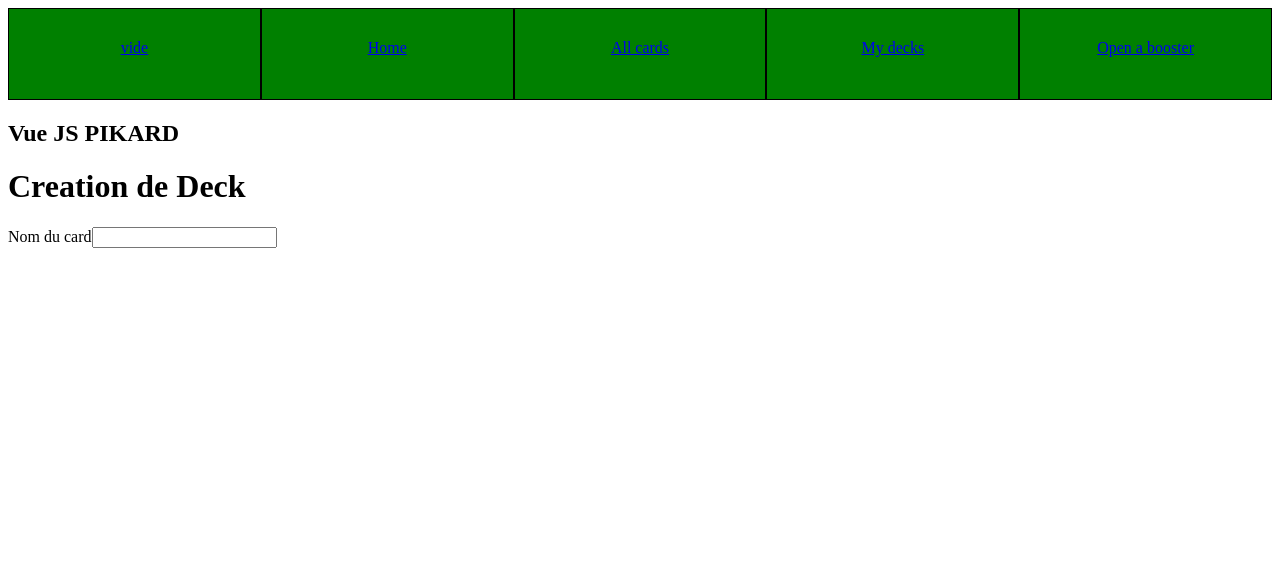
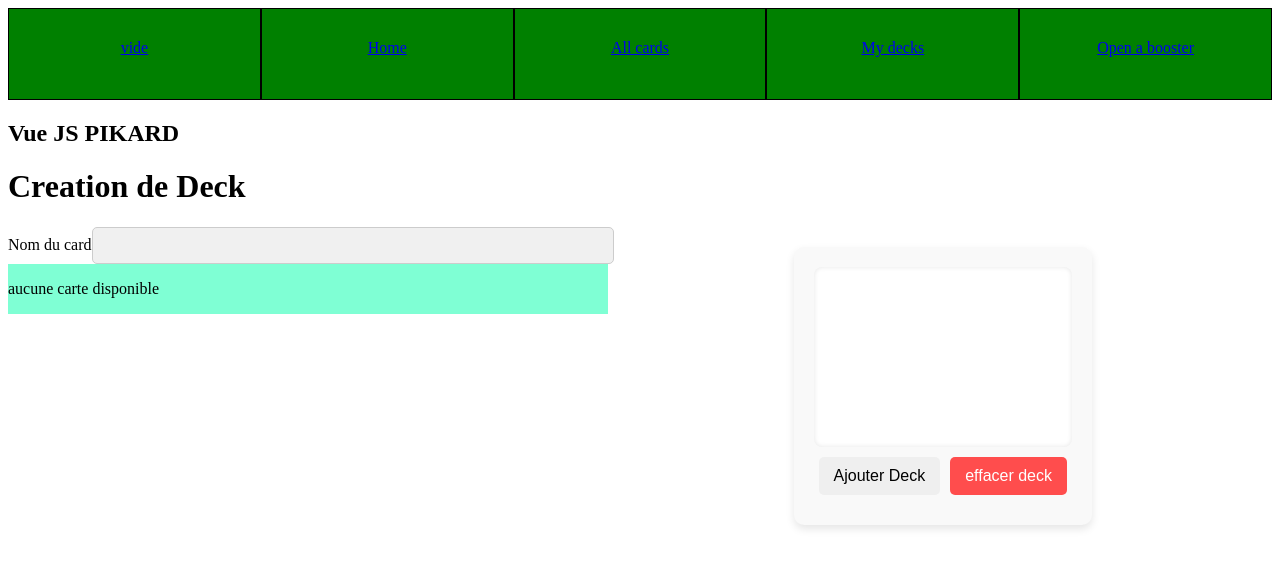
Before and after one commit to simson5/Pikachu, a Vue app in the folder Pikard/: page /deckAdd in a window 1280 px wide. Shown: the top 568 px of the page. Built offline with nearby package versions, Linux system fonts and the light colour scheme.

Commit message:
il rest que echanger 4 cartes

```diff
--- a/Pikard/package.json
+++ b/Pikard/package.json
@@ -14,6 +14,7 @@
   },
   "devDependencies": {
     "@vitejs/plugin-vue": "^5.2.1",
+    "sass-embedded": "^1.86.0",
     "vite": "^6.1.0",
     "vite-plugin-vue-devtools": "^7.7.2"
   }
--- a/Pikard/src/components/BoosterOpening.vue
+++ b/Pikard/src/components/BoosterOpening.vue
@@ -18,7 +18,7 @@ const fetchOpening = async () => {
     let idPokemon = await boosterService.getRandomCard(id);
     opening.value = await cardService.getCard(idPokemon);
     console.log(opening.value, "sisi");
-    localStorageP.setLocalStorageCards(opening.value);
+    localStorageP.setLocalStorageCards("pikachu",opening.value);
 }
 
 onMounted(fetchOpening);
--- a/Pikard/src/components/DeckAdd.vue
+++ b/Pikard/src/components/DeckAdd.vue
@@ -1,45 +1,222 @@
 <script setup>
-import { ref } from 'vue';
+import { ref, onMounted } from 'vue';
 import { DeckService } from '../services/DeckService.js';
+import { LocalStorageService } from '../services/LocalStorageService';
+import MonDeck from './MonDeck.vue';
 
 const cards = ref([]);
-const cardName = defineModel()
-// a effacer et regarder ds cours pour comment on fait
-//const nom = ref({});
+const deck = ref([]);
+const cardName = defineModel();
+const localStorageP = new LocalStorageService();
+deck.value = localStorageP.getLocalStorageCards("deck");
+cards.value = localStorageP.getLocalStorageCards("pikachu");
 
 const deckService = new DeckService("https://67b8eac151192bd378dc35a6.mockapi.io/decks");
 
 const addDeck = async() => {
-    //console.log(deck.value, "deck ajouté");
-    //console.log(nom.value, "name");
-    const card = await deckService.rechercheCard(cardName);
-    cards.value.pop();
-    cards.value.push(card);
-    //deck.name = deck.value;
+    //const card = await deckService.rechercheCard(cardName);
+    //const card = localStorageP.searchCards("pikachu",cardName._value);
+    //cards.value.pop();
+    cards.value = localStorageP.searchCards("pikachu",cardName._value);
+    console.log(cards.value, "deck avant ajout");
+    //cards.value.push(card);
     console.log(cards.value, "deck ajouté");
-    //console.log(deck.value.name, "name");
-    //ApiService.postCards(deck.value);
+
+
+    const inputDeRecherche = document.querySelector(".input-recherche");
+    const derulant = document.querySelector(".listDerulant");
+
+    let rect = inputDeRecherche.getBoundingClientRect();
+
+    const compStyles = window.getComputedStyle(inputDeRecherche);
+
+    console.log(rect.left, "inputDeRecherche");
+    //left: ${rect.left}px; ${compStyles.width};
+    derulant.setAttribute('style', `background-color: rebeccapurple;`);
+    if(cardName._value.length == 0){
+        derulant.setAttribute('style', `background-color: aquamarine;`);
+    }
 }
 
+function addPokemon(card){
+    console.log(card.id, "selectioner");
+    deck.value.push({
+        id: card.id,
+        name: card.name,
+        image: card.image,
+    });
+    localStorageP.setLocalStorageCardsWithOutOcc("deck",deck.value);
+    console.log(deck.value, "deck ajoute");
+    cardName.value = "";
+    cards.value=localStorageP.getLocalStorageCards("pikachu");
+    const derulant = document.querySelector(".listDerulant");
+    derulant.setAttribute('style', `background-color: aquamarine;`);
+}
+
+const addPokemonInApi = async() => {
+    console.log(deck.value, "deck envoyer dans l'api");
+    let cards = [];
+    for (let i = 0; i < deck.value.length; i++) {
+        cards.push(deck.value[i].id.toString());
+    }
+
+    let randomNumber = Math.floor(Math.random() * 10) + 1;
+
+    console.log(cards, "cards envoyer dans l'api");
+    let jsonDeck = {
+        idUser: randomNumber,
+        name: "yupi",
+        cards: cards,
+    };
+    console.log(jsonDeck, "jsonDeck envoyer dans l'api");
+    await deckService.ajouterDeck(jsonDeck);
+}
+
+function deleteDeck(){
+    deck.value = [];
+    localStorageP.removeLocalStorageCards("deck");
+    console.log(deck.value, "deck effacer");
+}
 
 </script>
 
 <template>
     <h1>Creation de Deck</h1>
-    <!-- @submit.prevent="" -->
-    <form>
+    <div class="parent">
+
+    <section>
         <label for="name">Nom du card</label>
-        <!-- v-model="nom.name" -->
-        <input type="text" id="name" list="cards-list" v-model="cardName" @input="addDeck" />
-        <!-- <datalist id="cards-list">
-            <option v-if="cards[0]" v-for="card in cards" :key="card.id" :value="card.name"></option>
-        </datalist> -->
-        <ul v-if="cards[0]" v-for="card in cards[0]" :id="card.id">
-            <li> 8 {{card}}</li>
-        </ul>
-        <!-- <p v-else> recherche pokemon et ajout dans ton deck ecrivez ou moins 5 caracteres </p> -->
-        <!-- <button type="submit">Ajouter</button> -->
-    </form>
+        <input type="text" id="name" class="input-recherche" list="cards-list" v-model="cardName" @input="addDeck" />
+        <div class="listDerulant" id="derulant">
+            <button v-if="cards.length!=0" v-for="card in cards" :id="card.id" class="card-button" @click="addPokemon(card)">
+                <p>name: {{ card.name }}</p>
+                <img :src="`${card.image}/low.png`" alt="image non charger" class="card-image" />
+            </button>
+            <p v-else>aucune carte disponible</p>
+        </div>
+    </section>
 
-    <!-- <Card v-if="deck.length" v-for="card in deck" :key="card.id" :card="card" /> -->
+    <section class="mon-deck">
+        <form @submit.prevent="addPokemonInApi">
+            <div class="deck">
+                <MonDeck v-if="deck.length" v-for="card in deck" :key="card.id" :card="card" />
+            </div>
+            <button type="subimit">Ajouter Deck</button>
+            <button type="button" @click="deleteDeck">effacer deck</button>
+        </form>
+    </section>
+
+    </div>
 </template>
+
+<style scoped lang="scss">
+.parent {
+    display: flex;
+    flex-direction: row;
+}
+#name {
+    background-color: #f0f0f0;
+    border: 1px solid #ccc;
+    border-radius: 5px;
+    padding: 10px;
+    margin-bottom: 0;
+    width: 500px;
+}
+
+.listDerulant {
+    max-height: 600px;
+    max-width: 600px;
+    overflow-y: auto;
+    position: relative;
+    background-color: aquamarine;
+    display: flex;
+    flex-direction: row;
+    flex-wrap: wrap;
+    margin-top: 0;
+}
+
+.listDerulant .card-button {
+    all: unset;
+    display: block;
+    list-style: none;
+    border: 1px solid #ccc;
+    border-radius: 5px;
+    margin: 2px;
+}
+
+.listDerulant .card-button:hover {
+    background-color: #e0e0e0;
+    cursor: pointer;
+}
+
+.listDerulant .card-button p {
+    margin: 0;
+    padding: 10px;
+}
+
+.listDerulant .card-button img {
+    width: 100px;
+    height: 100px;
+    margin: 10px;
+    border-radius: 5px;
+}
+
+// .mon-deck form .deck {
+//     width: 50%;
+//     margin-left: 20px;
+//     display: flex;
+//     flex-direction: row;
+//     flex-wrap: wrap;
+// }
+
+.mon-deck {
+    max-width: 800px;
+    margin: 20px auto;
+    padding: 20px;
+    background: #f9f9f9;
+    border-radius: 10px;
+    box-shadow: 0 4px 8px rgba(0, 0, 0, 0.1);
+}
+
+.deck {
+    display: flex;
+    flex-wrap: wrap;
+    gap: 10px;
+    justify-content: center;
+    padding: 15px;
+    background: white;
+    border-radius: 8px;
+    box-shadow: inset 0 0 5px rgba(0, 0, 0, 0.1);
+    min-height: 150px; /* Pour garder un espace même si vide */
+}
+
+button {
+    display: inline-block;
+    margin: 10px 5px;
+    padding: 10px 15px;
+    font-size: 16px;
+    border: none;
+    border-radius: 5px;
+    cursor: pointer;
+    transition: background 0.3s ease;
+}
+
+button[type="submit"] {
+    background: #007bff;
+    color: white;
+}
+
+button[type="submit"]:hover {
+    background: #0056b3;
+}
+
+button[type="button"] {
+    background: #ff4d4d;
+    color: white;
+}
+
+button[type="button"]:hover {
+    background: #cc0000;
+}
+
+</style>
--- a/Pikard/src/components/Home.vue
+++ b/Pikard/src/components/Home.vue
@@ -4,7 +4,7 @@ import { LocalStorageService } from '../services/LocalStorageService';
 
 const home = ref([]);
 const localStorageP = new LocalStorageService();
-home.value = localStorageP.getLocalStorageCards();
+home.value = localStorageP.getLocalStorageCards("pikachu");
 
 </script>
 
--- /dev/null
+++ b/Pikard/src/components/MonDeck.vue
@@ -0,0 +1,34 @@
+<script setup>
+import {defineProps} from 'vue';
+
+defineProps(['card']);
+</script>
+
+<template>
+    <div class="card">
+        <p>{{ card.name }}</p>
+        <img :src="`${card.image}/low.png`" alt="image non charger" class="card-image" />
+    </div>
+</template>
+
+<style scoped>
+.card {
+    border: 1px solid black;
+    padding: 10px;
+    display: flex;
+    flex-direction: column;
+    justify-content: center;
+    width: 200px;
+    height: 200px;
+}
+.card:hover {
+    background-color: #e0e0e0;
+    cursor: pointer;
+}
+.card-image {
+    width: 100px;
+    height: 100px;
+    margin: 10px;
+    border-radius: 5px;
+}
+</style>
--- a/Pikard/src/services/ApiService.js
+++ b/Pikard/src/services/ApiService.js
@@ -60,7 +60,7 @@ export class ApiService {
 
     // truc va comprendre un id precise aussi pour identifier
     async deleteCards(truc) {
-        console.log(this.baseUrl+truc);
+        console.log(this.baseUrl+truc, "delete truc");
         const reponse = await fetch(this.baseUrl+truc, { method: "DELETE" });
 
         if (!reponse.ok) {
--- a/Pikard/src/services/LocalStorageService.js
+++ b/Pikard/src/services/LocalStorageService.js
@@ -1,18 +1,16 @@
 export class LocalStorageService {
-  localStorageKey;
-  localStorageCards;
+  //localStorageCards;
 
-  constructor() {
-      this.localStorageKey = "pikachu";
+  constructor() {}
+
+  getLocalStorageCards(localStorageKey) {
+      return JSON.parse(window.localStorage.getItem(localStorageKey)) || [];
   }
 
-  getLocalStorageCards() {
-      return JSON.parse(window.localStorage.getItem(this.localStorageKey)) || [];
-  }
-
-  setLocalStorageCards(card) {
+  setLocalStorageCards(localStorageKey, card) {
     console.log(card, "cart");
-    let data = this.getLocalStorageCards();
+    let data = this.getLocalStorageCards(localStorageKey);
+    console.log(data, "data");
     let existingCard = data.find(item => item.id === card.id);
     console.log(existingCard, "existe ou pas");
     if (existingCard) {
@@ -22,7 +20,40 @@ export class LocalStorageService {
       card.occ = 1;
       data.push(card);
     }
-    window.localStorage.setItem(this.localStorageKey, JSON.stringify(data));
-    this.localStorageCards = data; // Update the local copy
+    console.log(data, "data after");
+    window.localStorage.setItem(localStorageKey, JSON.stringify(data));
+    // let savedData = JSON.parse(window.localStorage.getItem(localStorageKey));
+    // console.log(savedData, "blabla");
+    //this.localStorageCards = data; // Update the local copy
   }
+
+  setLocalStorageCardsWithOutOcc(localStorageKey, card) {
+    let data = this.getLocalStorageCards(localStorageKey);
+    Object.assign(data, card);
+    window.localStorage.setItem(localStorageKey, JSON.stringify(data));
+  }
+
+  removeLocalStorageCards(localStorageKey) {
+    window.localStorage.setItem(localStorageKey, JSON.stringify([]));
+  }
+
+  searchCards(localStorageKey, searchTerm) {
+    let data = this.getLocalStorageCards(localStorageKey);
+
+    let byId = data.filter(item => item.id.toString().includes(searchTerm));
+
+    console.log(searchTerm, "searchTerm");
+    let byName = data.filter(item => item.name.toLowerCase().includes(searchTerm.toLowerCase()));
+
+    let combinedResults = [...byId, ...byName];
+
+    combinedResults = combinedResults.filter((value, index, self) =>
+        index === self.findIndex((t) => (
+            t.id === value.id
+        ))
+    );
+
+    console.log(combinedResults, "combinedResults");
+    return combinedResults;
 }
+}
```
Also changed, not shown: Pikard/src/components/MyDecks.vue (+8 -2 lines), Pikard/src/components/SetDeck.vue (+8 -0 lines), Pikard/src/services/DeckService.js (+11 -0 lines), 1 other file (tests, documents, lock files or other folders).
